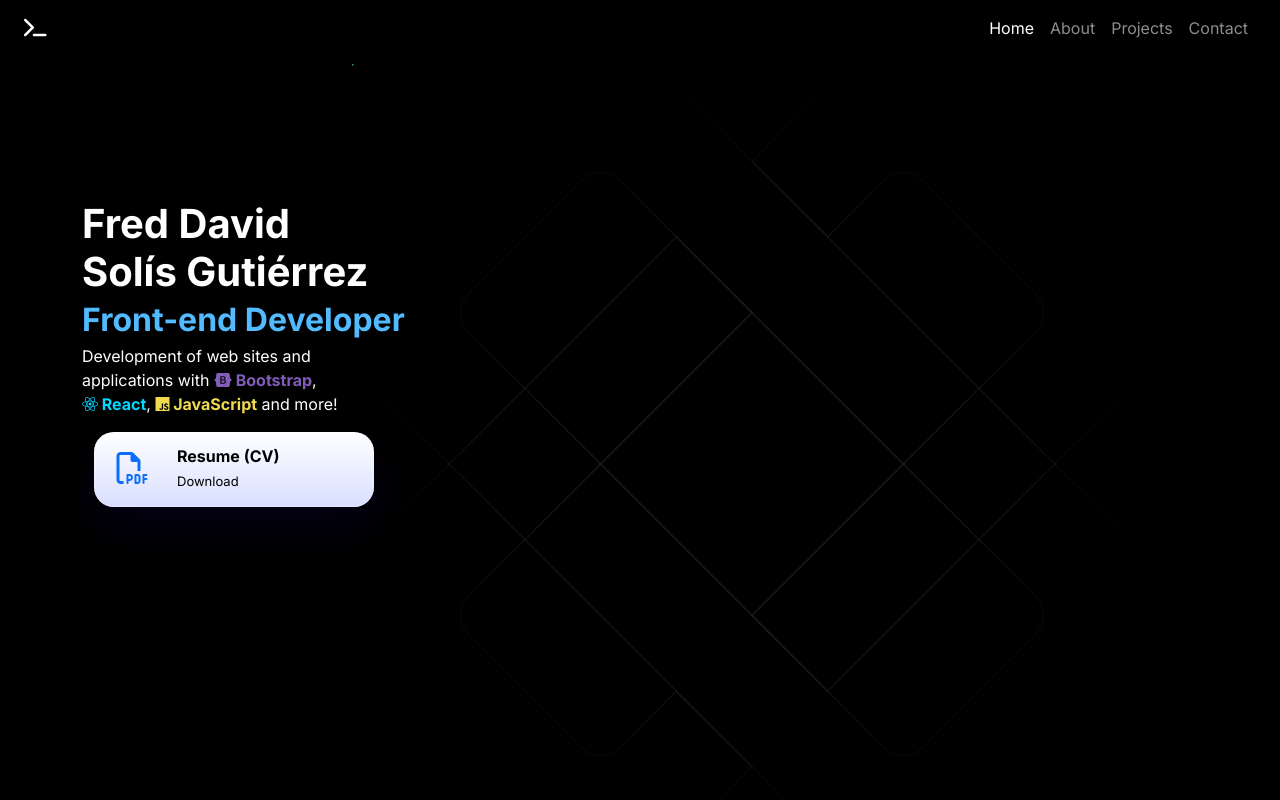
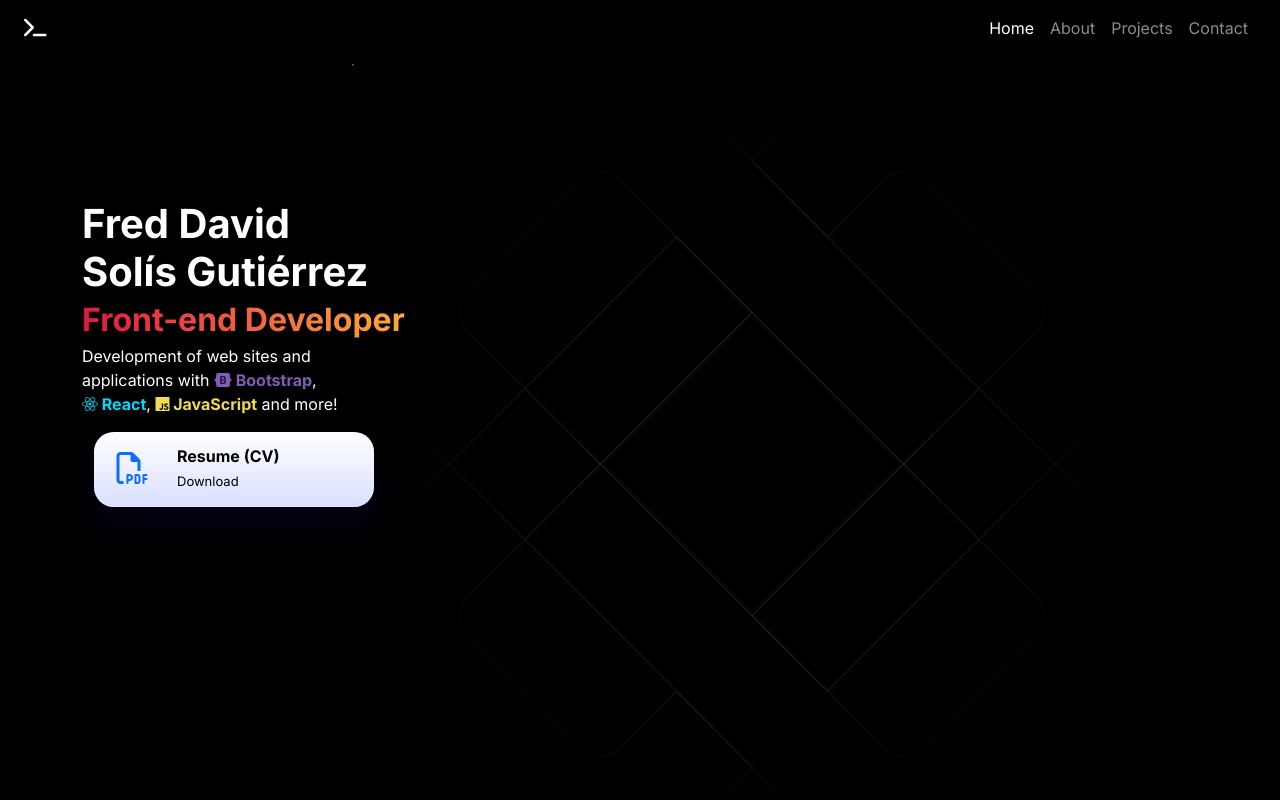
Before and after one commit to fred-gutierrez/fred-react-portfolio, a React (Vite) app: page / in a window 1280 px wide. Shown: the top 800 px of the page. Built offline with nearby package versions, Linux system fonts and the light colour scheme; some icons are missing.

Commit message:
added gradient text to home h1

```diff
--- a/src/App.jsx
+++ b/src/App.jsx
@@ -37,3 +37,5 @@ export function App() {
     </div>
   );
 }
+
+// TODO: Fix the navbar active scroll not being positioned correctly
--- a/src/styles/index.scss
+++ b/src/styles/index.scss
@@ -49,10 +49,6 @@ body {
   height: 75vh;
 }
 
-#frontEndText {
-  color: #52baff;
-}
-
 .BgAnimation_svg {
   opacity: 75%;
   z-index: -1;
@@ -60,6 +56,13 @@ body {
   top: 8%;
   right: 10%;
   width: 800px;
+}
+
+#frontEndText {
+  background-image: linear-gradient(60deg, #e21143, #ffb03a);
+  background-clip: text;
+  color: transparent;
+  -webkit-background-clip: text;
 }
 
 /* Download Button */
```
Also changed, not shown: src/styles/index.min.css, 1 other file (tests, documents, lock files or other folders).
